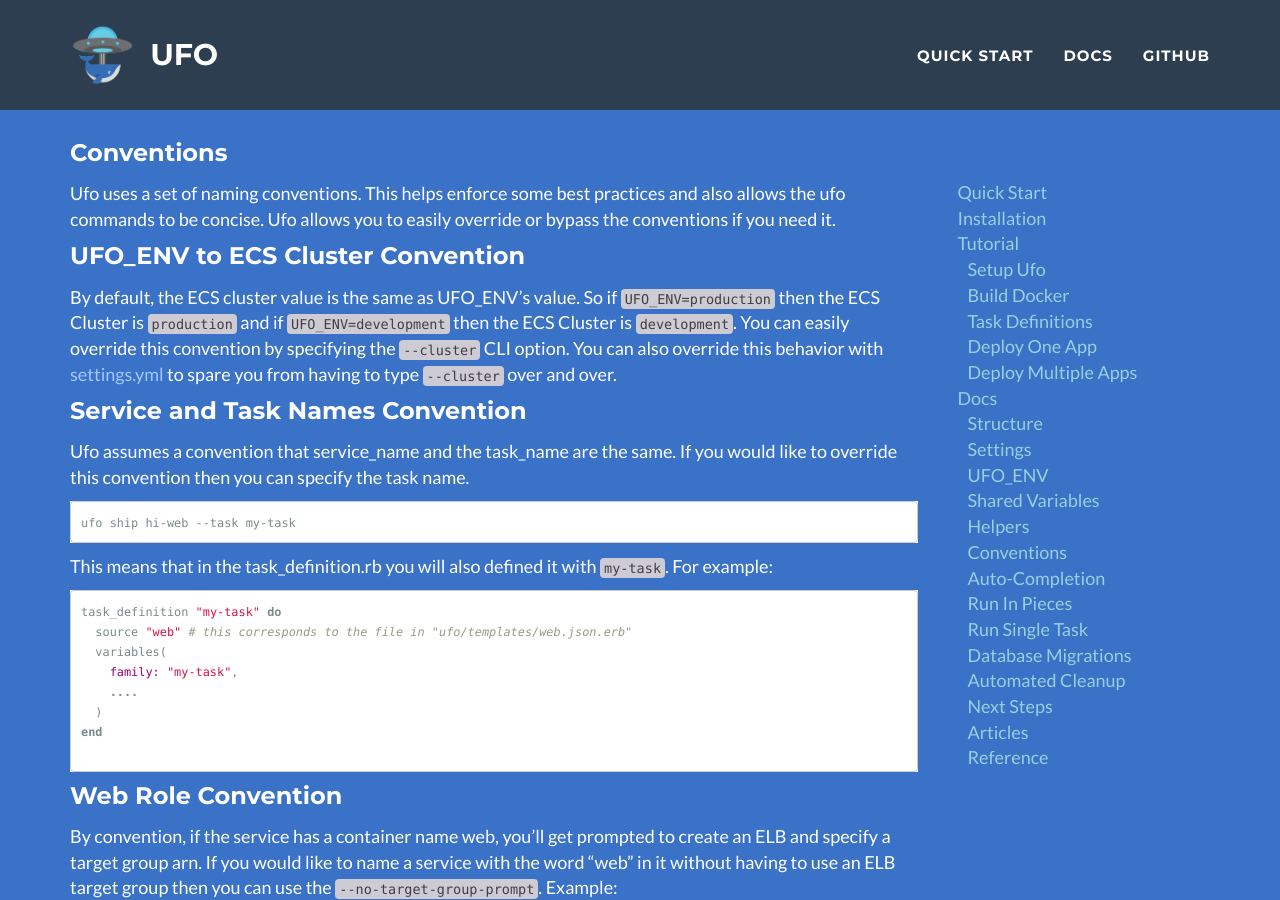
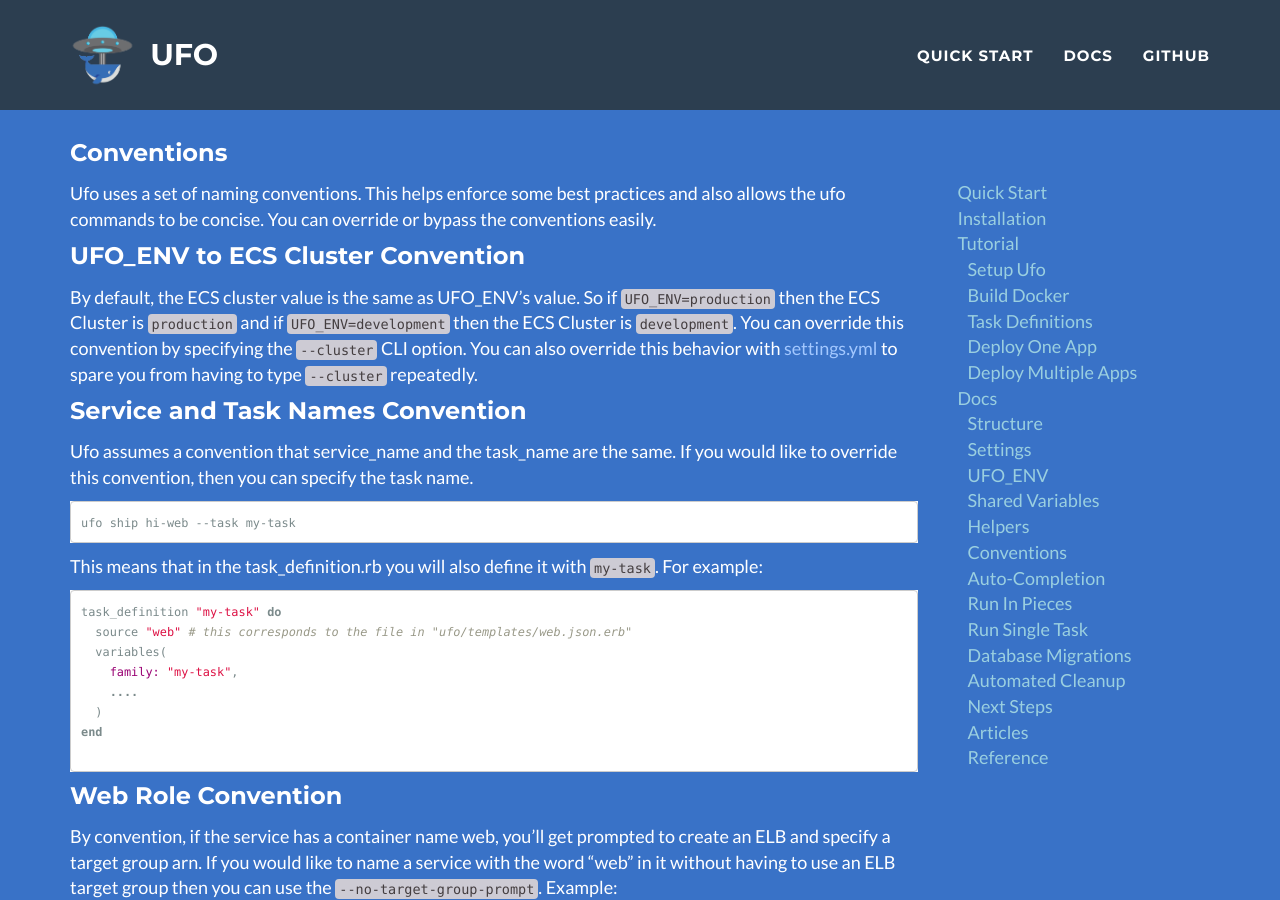
Before and after one commit to boltops-tools/ufo, a Jekyll site: the page built from docs/_docs/conventions.md, in a window 1280 px wide and 900 px high. Built offline with Jekyll 4.4.1, drawn with Linux system fonts in a browser that asks for light colours.

Commit message:
grammar fixes for docs

````diff
--- a/docs/_docs/conventions.md
+++ b/docs/_docs/conventions.md
@@ -2,21 +2,21 @@
 title: Conventions
 ---
 
-Ufo uses a set of naming conventions.  This helps enforce some best practices and also allows the ufo commands to be concise.  Ufo allows you to easily override or bypass the conventions if you need it.
+Ufo uses a set of naming conventions.  This helps enforce some best practices and also allows the ufo commands to be concise.  You can override or bypass the conventions easily.
 
 ## UFO_ENV to ECS Cluster Convention
 
-By default, the ECS cluster value is the same as UFO_ENV's value.  So if `UFO_ENV=production` then the ECS Cluster is `production` and if `UFO_ENV=development` then the ECS Cluster is `development`.  You can easily override this convention by specifying the `--cluster` CLI option.  You can also override this behavior with [settings.yml]({% link _docs/settings.md %}) to spare you from having to type `--cluster` over and over.
+By default, the ECS cluster value is the same as UFO_ENV's value.  So if `UFO_ENV=production` then the ECS Cluster is `production` and if `UFO_ENV=development` then the ECS Cluster is `development`.  You can override this convention by specifying the `--cluster` CLI option.  You can also override this behavior with [settings.yml]({% link _docs/settings.md %}) to spare you from having to type `--cluster` repeatedly.
 
 ## Service and Task Names Convention
 
-Ufo assumes a convention that service\_name and the task\_name are the same. If you would like to override this convention then you can specify the task name.
+Ufo assumes a convention that service\_name and the task\_name are the same. If you would like to override this convention, then you can specify the task name.
 
 ```
 ufo ship hi-web --task my-task
 ```
 
-This means that in the task_definition.rb you will also defined it with `my-task`.  For example:
+This means that in the task_definition.rb you will also define it with `my-task`.  For example:
 
 ```ruby
 task_definition "my-task" do
````
Also changed, not shown: docs/_docs/auto-completion.md (+2 -2 lines), docs/_docs/automated-cleanup.md (+1 -1 lines), docs/_docs/helpers.md (+2 -2 lines), docs/_docs/install.md (+1 -1 lines), docs/_docs/migrations.md (+3 -3 lines).
